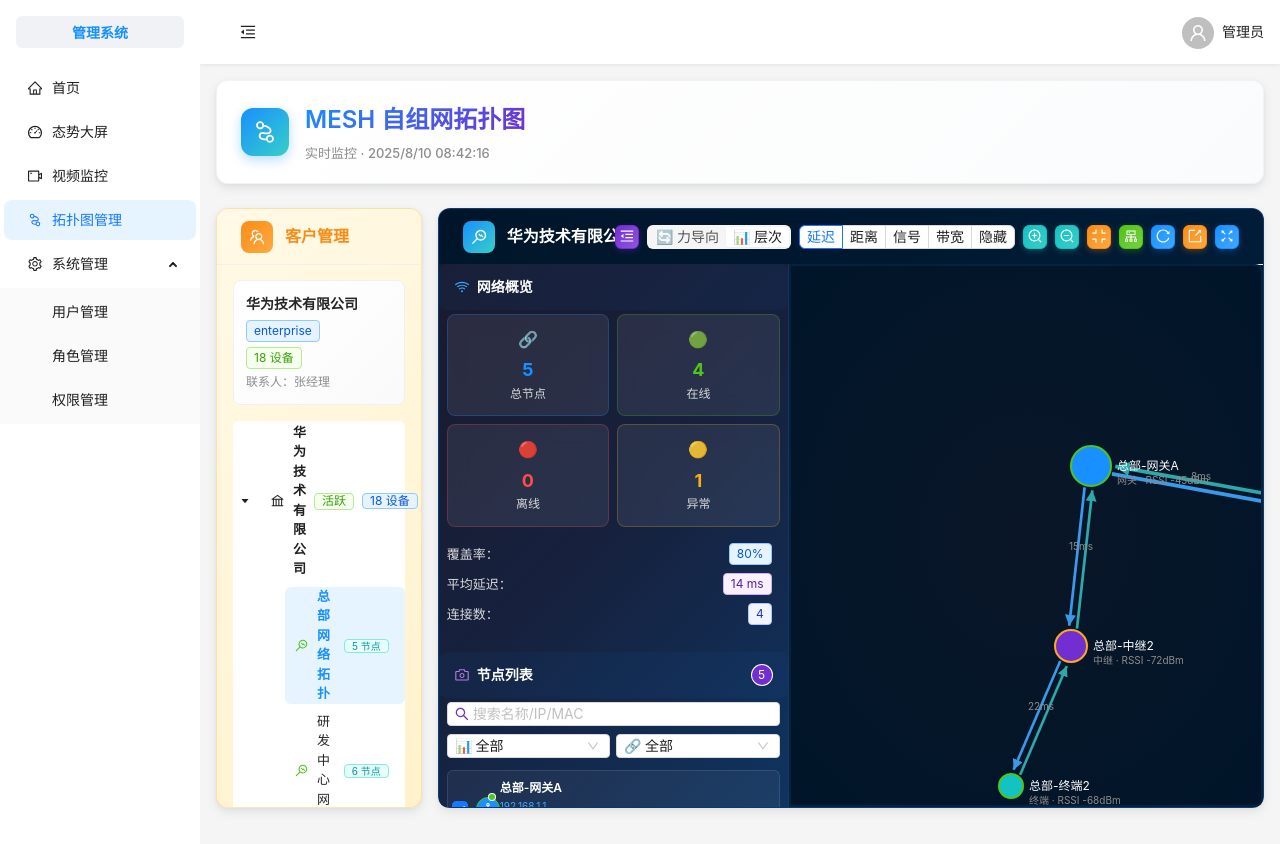
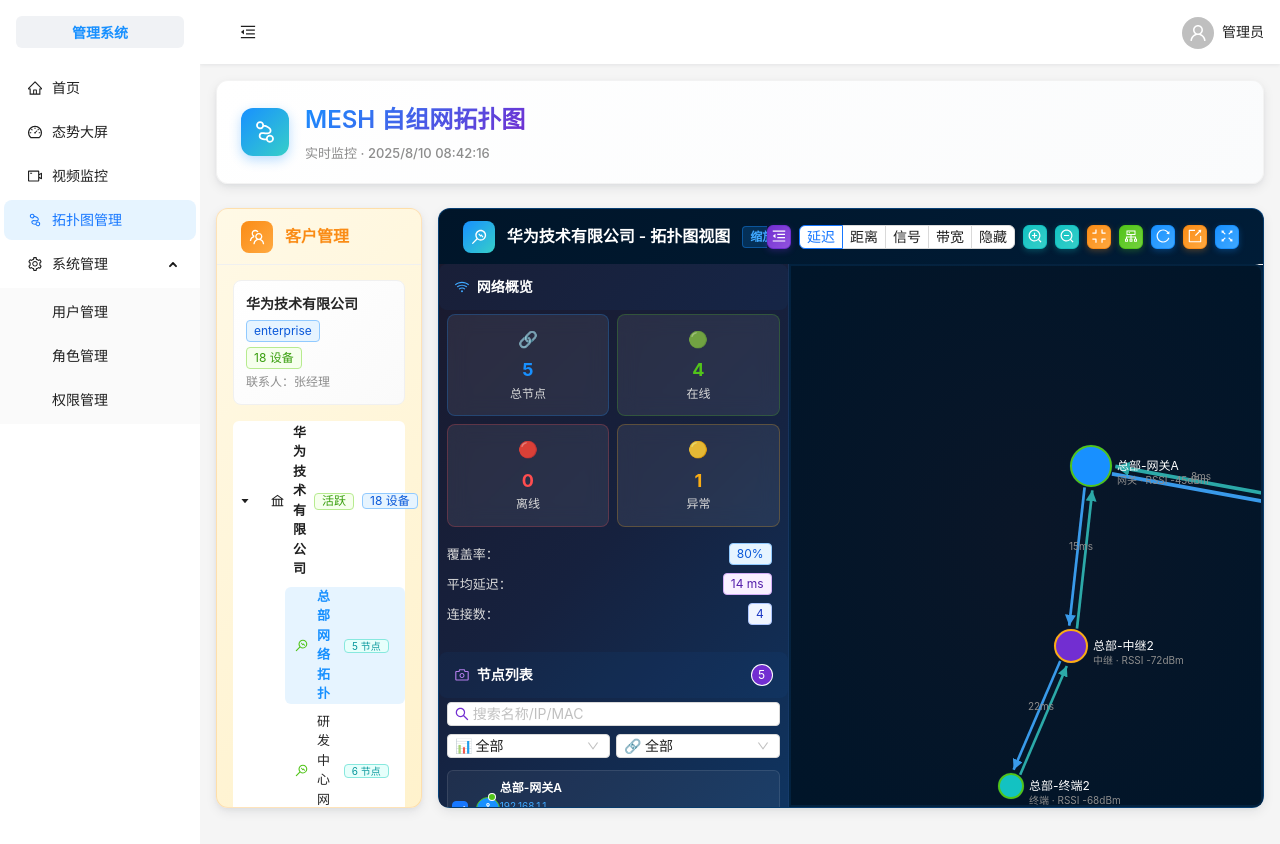
Before and after one commit to yuguantou528/zcy, a React (Vite) app: page /topology-management in a window 1280 px wide. Built offline with nearby package versions, Linux system fonts and the light colour scheme.

Commit message:
Remove force-directed and hierarchy layout buttons from topology view

```diff
--- a/src/pages/TopologyManagement.tsx
+++ b/src/pages/TopologyManagement.tsx
@@ -1,5 +1,5 @@
 import React, { useEffect, useMemo, useRef, useState } from 'react'
-import { Card, Row, Col, Space, Button, Tag, List, Avatar, Badge, Input, Select, Segmented, Tooltip, message, Radio, Checkbox, Tree } from 'antd'
+import { Card, Row, Col, Space, Button, Tag, List, Avatar, Badge, Input, Select, Tooltip, message, Radio, Checkbox, Tree } from 'antd'
 import type { DataNode } from 'antd/es/tree'
 import {
   NodeIndexOutlined, ClusterOutlined, ReloadOutlined, ExportOutlined,
@@ -53,9 +53,7 @@ interface TopologyMap {
 // Sample customer data - 简化为一级结构
 const initialCustomers: Customer[] = [
   { id: 'c1', name: '华为技术有限公司', type: 'enterprise', contact: '张经理', email: 'zhang@huawei.com', deviceCount: 18, status: 'active', createTime: '2024-01-15' },
-  { id: 'c2', name: '北京大学', type: 'education', contact: '陈教授', email: 'chen@pku.edu.cn', deviceCount: 18, status: 'active', createTime: '2024-01-20' },
-  { id: 'c3', name: '市政府办公楼', type: 'government', contact: '赵主任', email: 'zhao@gov.cn', deviceCount: 15, status: 'active', createTime: '2024-01-10' },
-  { id: 'c4', name: '人民医院', type: 'healthcare', contact: '孙院长', email: 'sun@hospital.com', deviceCount: 20, status: 'active', createTime: '2024-01-25' },
+  { id: 'c2', name: '北京大学', type: 'education', contact: '陈教授', email: 'chen@pku.edu.cn', deviceCount: 18, status: 'active', createTime: '2024-01-20' }
 ]
 
 // Sample topology maps for different customers
@@ -829,16 +827,7 @@ const TopologyManagement: React.FC = () => {
                       }}
                     />
                   </Tooltip>
-                  <Segmented
-                    options={[
-                      {label:'🔄 力导向', value:'force'},
-                      {label:'📊 层次', value:'hierarchy'}
-                    ]}
-                    value={layout}
-                    onChange={v=>{ setLayout(v as any); setTimeout(()=>autoLayout(), 0) }}
-                    style={{ borderRadius: 6 }}
-                    size="small"
-                  />
+
                   <Radio.Group
                     value={labelMode}
                     onChange={e=>setLabelMode(e.target.value)}
```
Also changed, not shown: 3 other files (tests, documents, lock files or other folders).
